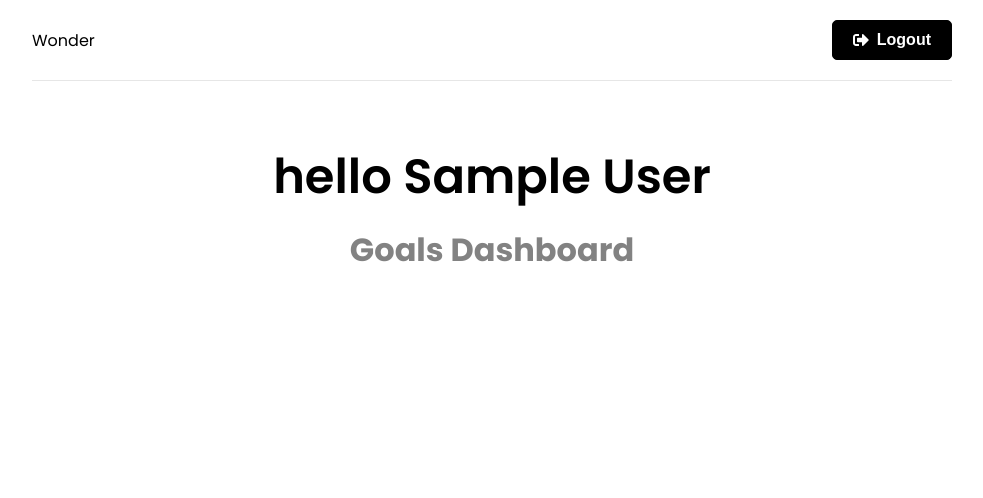
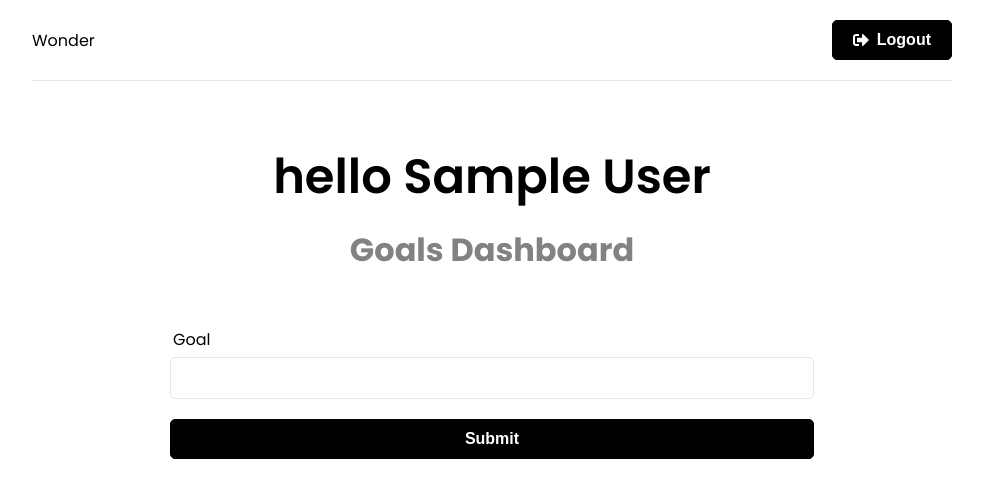
Before and after one commit to Domains18/mern-API, a React (Create React App) app in the folder frontend/: page / in a window 1280 px wide. Shown: the top 498 px of the page, without its empty margins (148-1131 px from the left). Built offline with nearby package versions, Linux system fonts and the light colour scheme; sample sign-in values are in the browser's storage.

Commit message:
dashboard

```diff
--- /dev/null
+++ b/frontend/src/components/GoalForm.js
@@ -0,0 +1,30 @@
+import { useState } from "react";
+import { useSelector, useDispatch } from "react-redux";
+
+
+
+
+function GoalForm() {
+
+    const [text, setText ] = useState('')
+    const onSubmit = (e) =>{
+        e.preventDefault()
+    }
+
+
+  return (
+    <section className="form">
+        <form onSubmit={onSubmit}>
+            <div className="form-group">
+                <label htmlFor="text">Goal</label>
+                <input type="text"  name="text" id="text" value={text} onChange={(e)=>setText(e.target.value)}/>
+            </div>
+            <div className="form-group">
+                <button className="btn btn-block" type="submit">Submit</button>
+            </div>
+        </form>
+    </section>
+  )
+}
+
+export default GoalForm
--- a/frontend/src/pages/Dashboard.js
+++ b/frontend/src/pages/Dashboard.js
@@ -1,7 +1,7 @@
 import { useEffect } from 'react';
 import { useNavigate } from 'react-router-dom';
 import { useSelector } from 'react-redux'
-
+import GoalForm from '../components/GoalForm';
 
 
 
@@ -24,6 +24,7 @@
         <h1> hello { user  && user.name }</h1>
         <p> Goals Dashboard</p>
       </section>
+      <GoalForm/>
     </>
   )
 }
```
